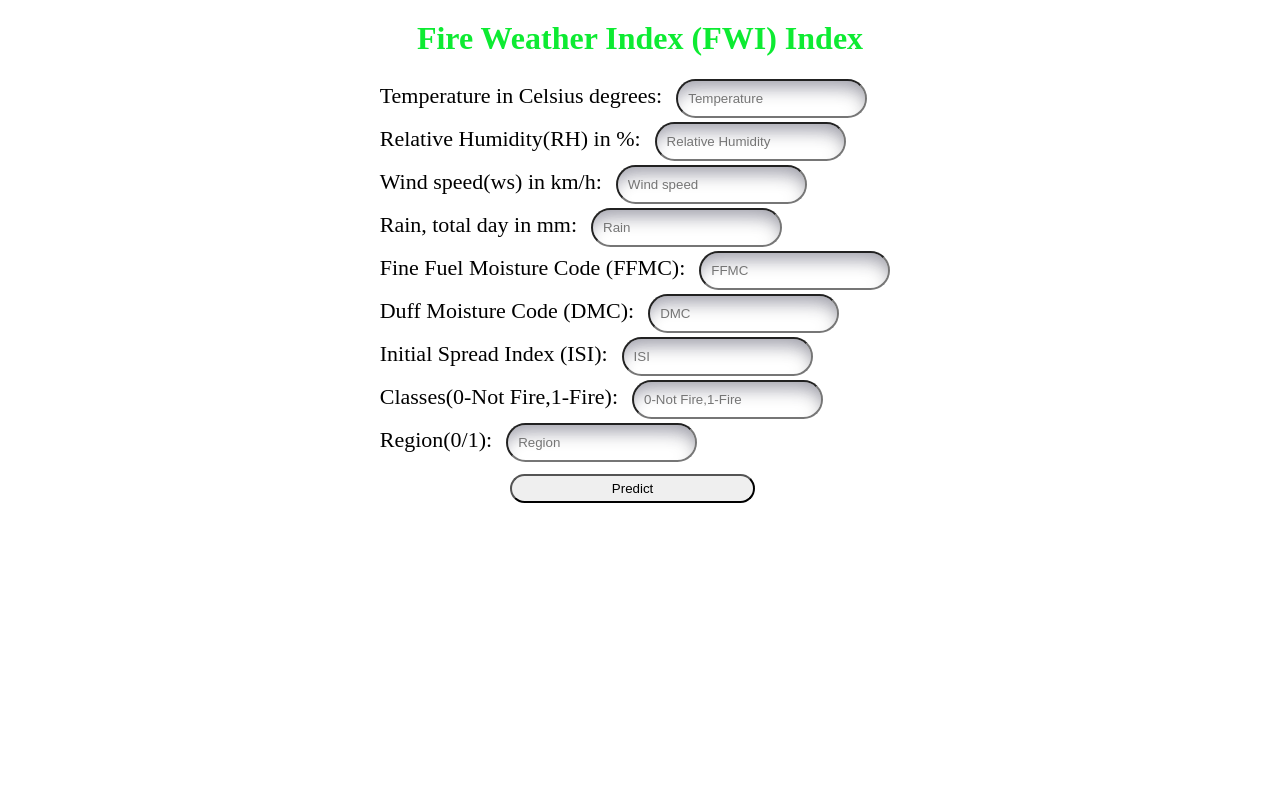
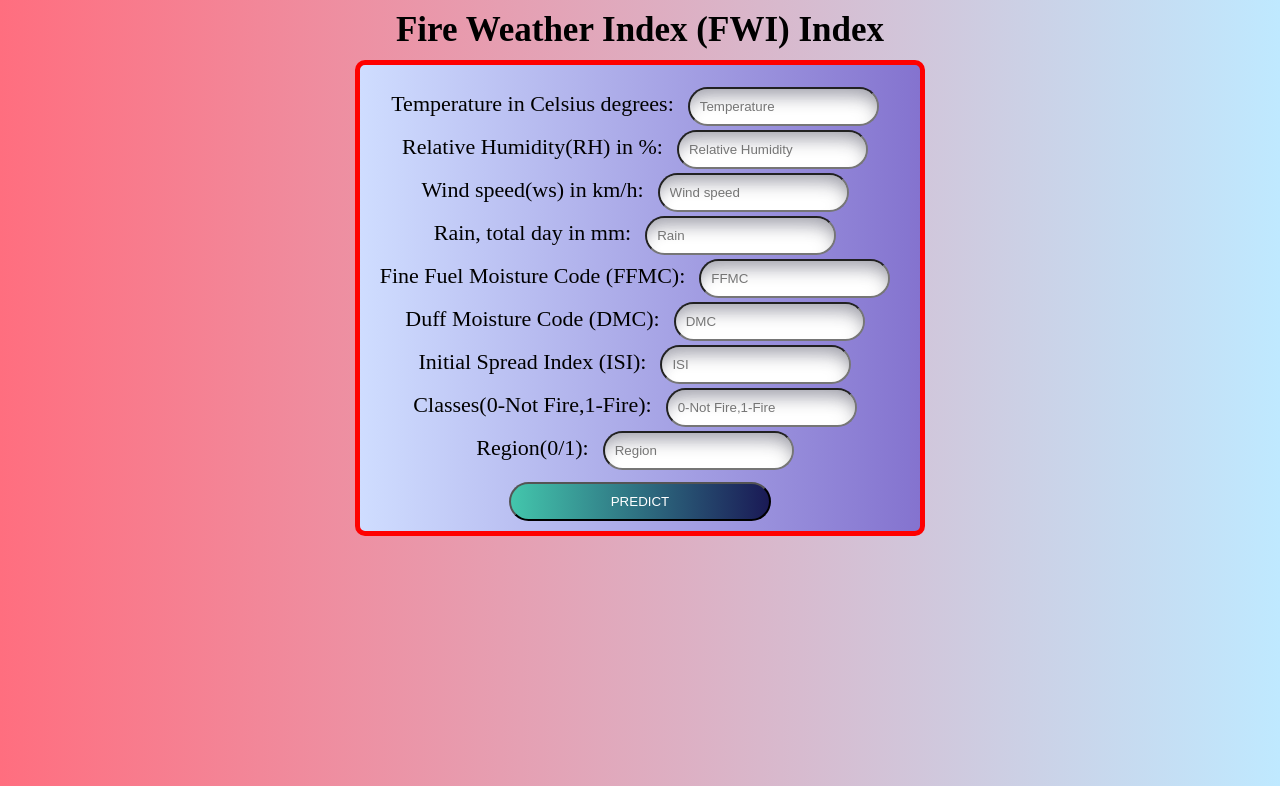
Before and after one commit to SayantanGhosh001/FWI-Prediction, a Flask app: page / in a window 1280 px wide. Shown: the top 786 px of the page. Run offline with Flask 3, Linux system fonts and the light colour scheme; parts of the project's set-up code (start-up, migrations or seed data) failed here and were passed over.

Commit message:
css changes

```diff
--- a/static/style.css
+++ b/static/style.css
@@ -1,6 +1,10 @@
 * {
   margin: 0;
   padding: 0;
+}
+body{
+background-image: linear-gradient(to right, #ff6e7f, #bfe9ff);
+
 }
 .main {
   display: flex;
@@ -8,25 +12,55 @@
   margin-top: 20px;
   flex-direction: column;
   align-items: center;
+
 }
 .header {
-  color: rgb(13, 235, 50);
+  color: rgb(0, 0, 0);
+  font-size: 35px;
+  margin-top: -10px;
+  text-align: center;
 }
-input{
+input {
   border-radius: 20px;
   padding: 10px 0 10px 10px;
   margin: 2px 10px;
-   box-shadow: rgba(50, 50, 93, 0.25) 0px 14px 15px -6px inset, rgba(0, 0, 0, 0.3) -4px 13px 25px -13px inset
+  box-shadow: rgba(50, 50, 93, 0.25) 0px 14px 15px -6px inset,
+    rgba(0, 0, 0, 0.3) -4px 13px 25px -13px inset;
 }
-form{
-    margin: 20px;
+form {
+  margin: 10px 20px;
+  border: 5px solid red;
+  padding: 20px 20px 10px 20px;
+  border-radius: 10px;
+background-image: linear-gradient(to right, #cfddff, #8473cf);
+  align-items: center;
+  text-align: center;
+  z-index: 1;
 }
-button{
-    padding: 5px 100px;
+button {
+  padding: 10px 100px;
   margin: 10px 0 0 0;
-    margin-left: 25%;
+  /* margin-left: 25%; */
+  align-items: center;
   border-radius: 30px;
+  background-image: linear-gradient(to right, #43C6AC 0%, #191654  51%, #43C6AC  100%);
+  text-align: center;
+  text-transform: uppercase;
+  transition: 0.5s;
+  background-size: 200% auto;
+  color: white;
 }
-label{
+
+button:hover {
+  background-position: right center; /* change the direction of the change here */
+  color: #fff;
+  text-decoration: none;
+}
+
+label {
   font-size: 22px;
 }
+span {
+  padding-left: 25vw;
+  color: rgb(255, 47, 0);
+}
--- a/templates/index.html
+++ b/templates/index.html
@@ -1,5 +1,6 @@
 <!DOCTYPE html>
 <html lang="en">
+
 <head>
     <meta charset="UTF-8">
     <meta name="viewport" content="width=device-width, initial-scale=1.0">
@@ -9,9 +10,11 @@
 
     </style>
 </head>
+
 <body>
     <div class="main">
-        <h1 class="header">Fire Weather Index (FWI) Index</h1>
+        <h1 class="header">Fire Weather Index (FWI)
+            Index</h1>
         <form action="{{ url_for('predict_datapoint')}}" method="post">
             <label for="temp">Temperature in Celsius degrees:</label>
             <input type="text" id="temp" name="temp" placeholder="Temperature" required><br>
@@ -38,4 +41,5 @@
     </div>
 
 </body>
+
 </html>
```
Lines whose indentation alone changed are shown as unchanged.
